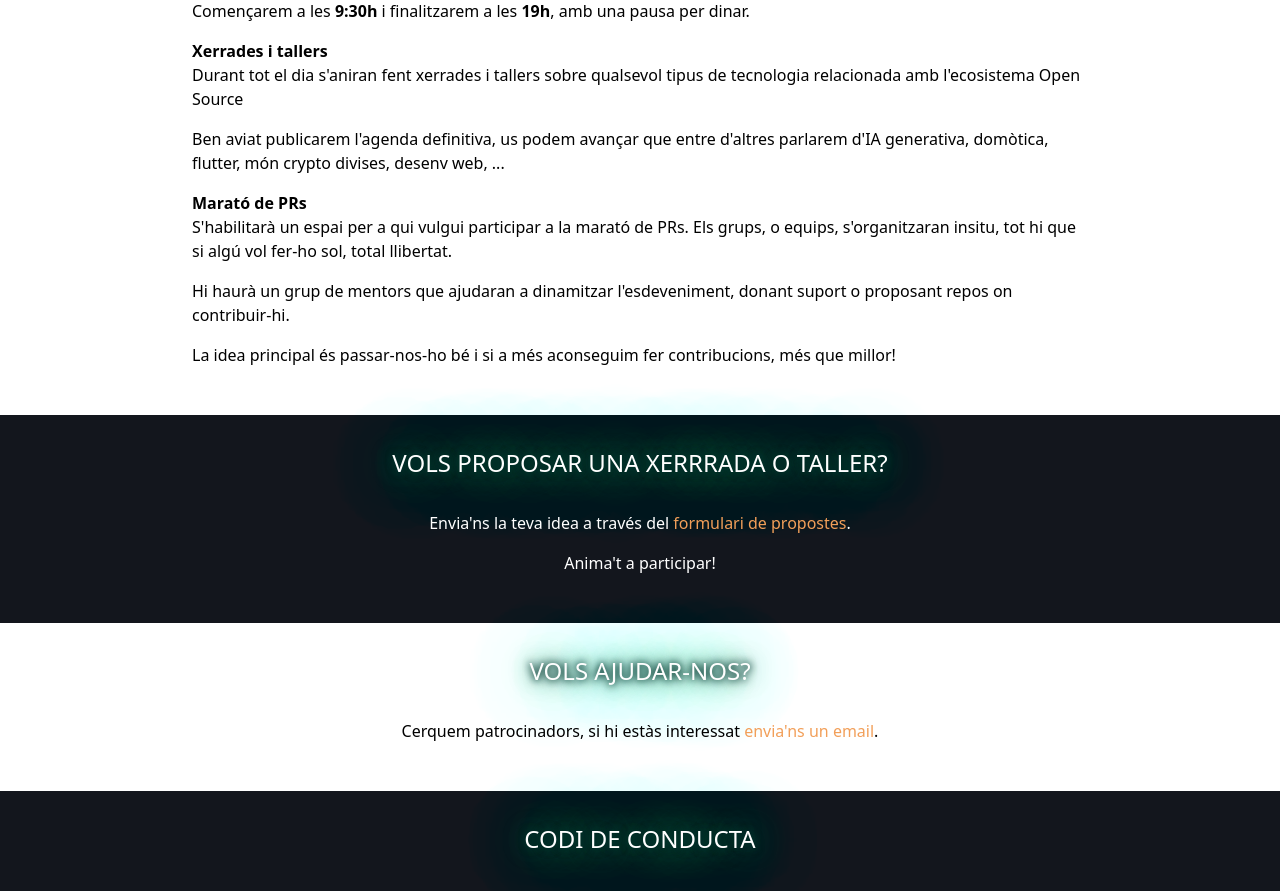
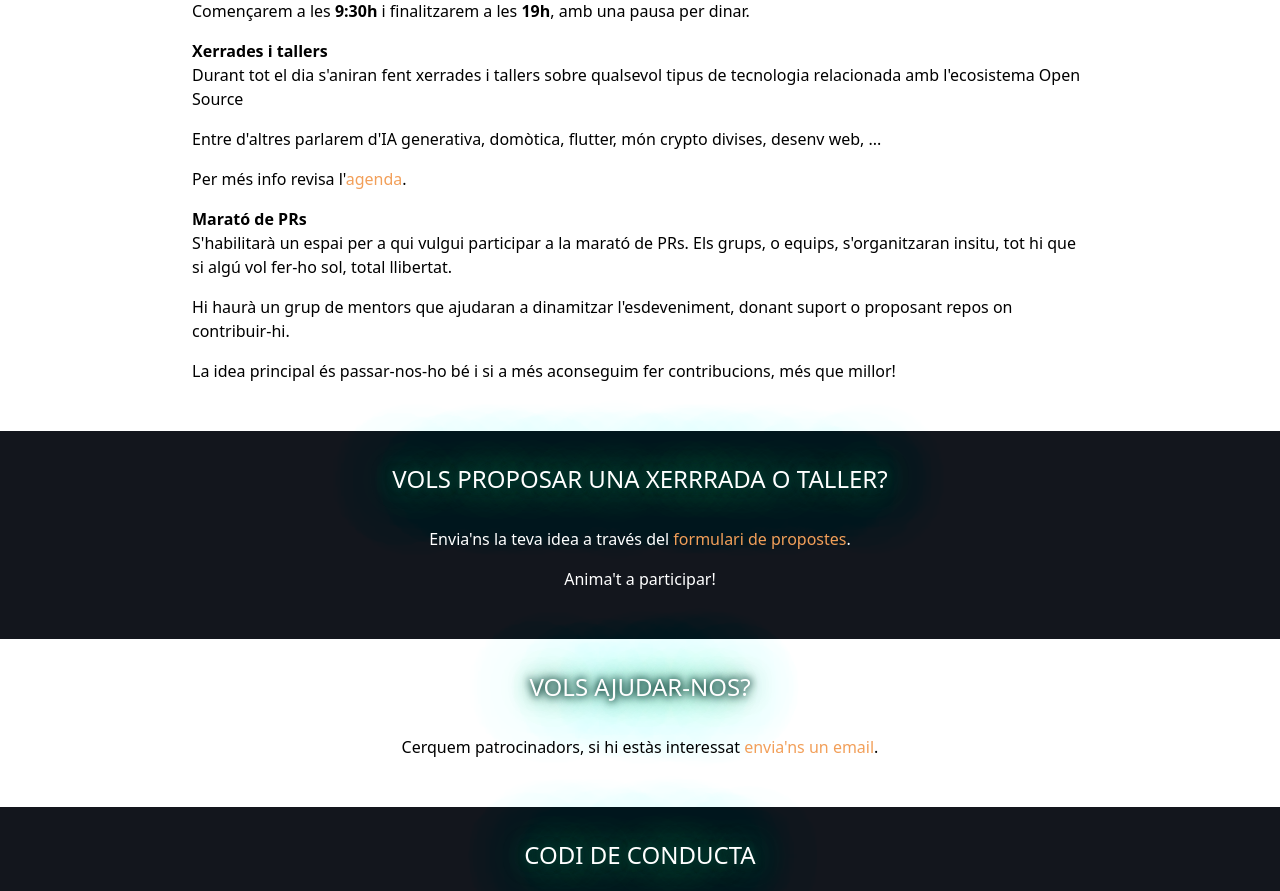
Before and after one commit to GeeksCAT/hacktoberfest-web-2022, a Vue app: page / in a window 1280 px wide. Shown: the part 2180-3071 px from the top of the page. Built offline with nearby package versions, Linux system fonts and the light colour scheme; what @formkit/vue would draw is missing.

Commit message:
Provide a summary and a direct link to the schedule

```diff
--- a/src/components/Sections/SWhatWeWillDoLite.vue
+++ b/src/components/Sections/SWhatWeWillDoLite.vue
@@ -17,8 +17,8 @@ import ASection from '../Atoms/ASection.vue'
 
     <p class="font-bold">Xerrades i tallers</p>
     <p class="mb-4">Durant tot el dia s'aniran fent xerrades i tallers sobre qualsevol tipus de tecnologia relacionada amb l'ecosistema Open Source</p>
-    <p class="mb-4">Ben aviat publicarem l'agenda definitiva, us podem avançar que entre d'altres parlarem d'IA generativa, domòtica, flutter, món crypto divises, desenv web, ...
-</p>
+    <p class="mb-4">Entre d'altres parlarem d'IA generativa, domòtica, flutter, món crypto divises, desenv web, ...</p>
+    <p class="mb-4">Per més info revisa l'<a-link href="#diary">agenda</a-link>.</p>
 
     <p class="font-bold">Marató de PRs</p>
     <p class="mb-4">
```
